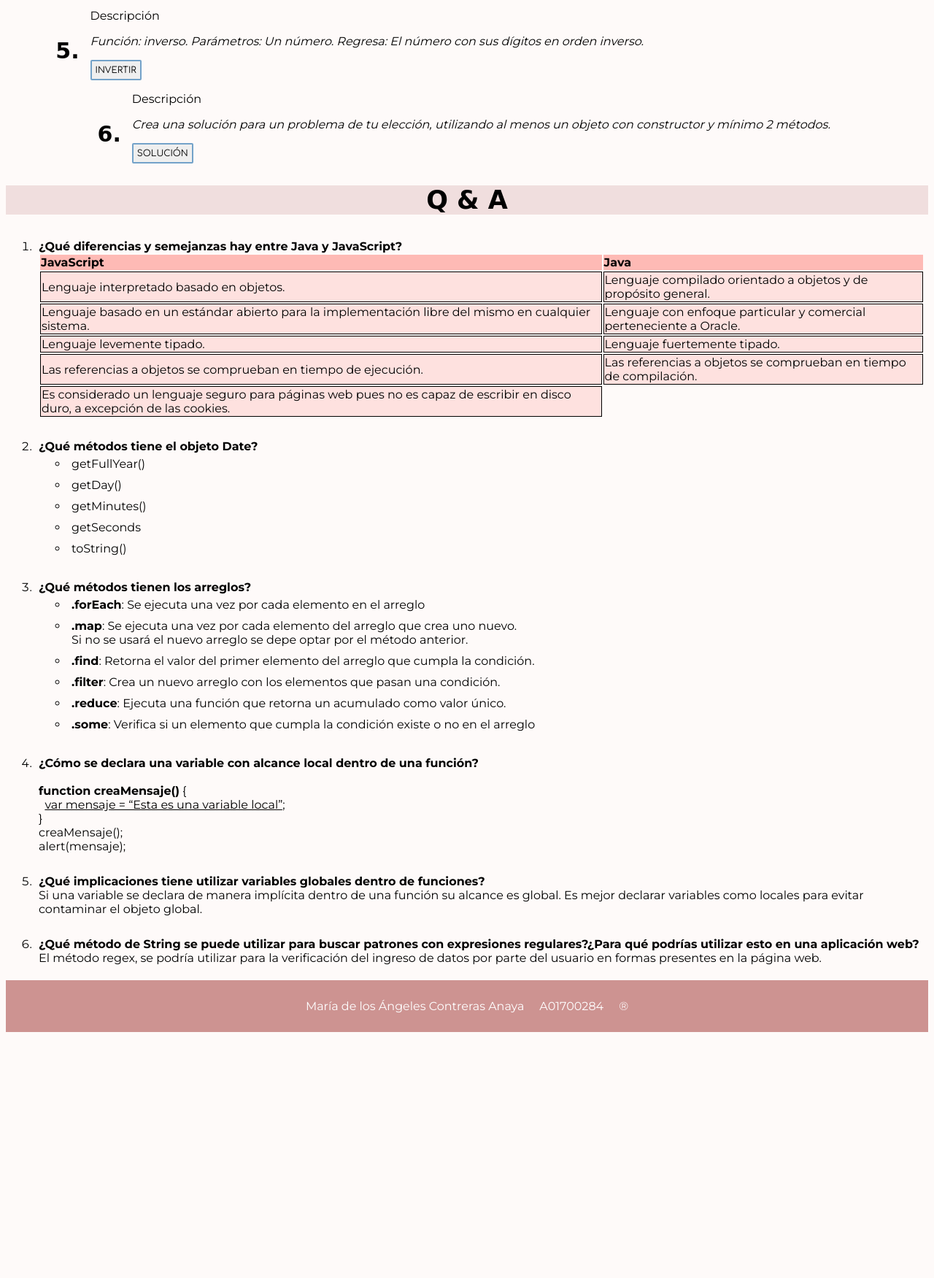
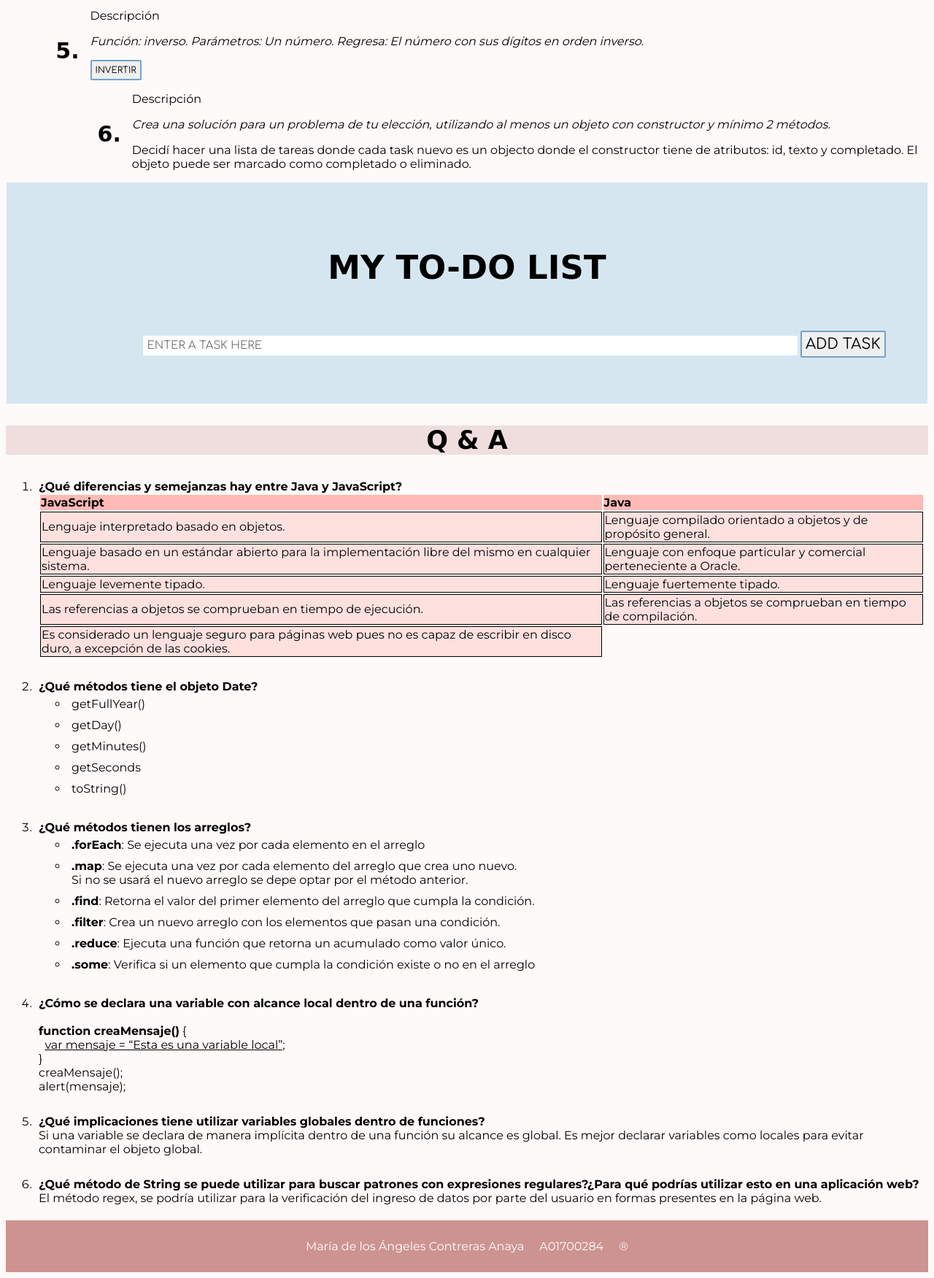
Before and after one commit to angieanaya/TC2026, a PHP site: page /Lab4.html in a window 1280 px wide. Shown: the part 713-2464 px from the top of the page at 73% size. Before the commit the page ends 2127 px from the top, so only its background shows below. Run offline with PHP 8.4, Linux system fonts and the light colour scheme; some web fonts are replaced.

Commit message:
Fix done tasks

```diff
--- /dev/null
+++ b/LAB4/Ejercicio6.js
@@ -0,0 +1,43 @@
+// Creates a new list item when clicking on the "ADD TASK" button
+function addTask() {
+  //creates a <li> tag in which the input will be stored
+  let li = document.createElement("li");
+  //retrieves the text entered by the user
+  let inputValue = document.getElementById("taskInput").value;
+  let t = document.createTextNode(inputValue);
+  li.appendChild(t);
+
+  //if the placeholder is empty it reminds the user to write something
+  if (inputValue === '') {
+    alert("Enter a task first please :)");
+  } else {
+    document.getElementById("myTasks").appendChild(li);
+  }
+  //adds the task entered to the bottom of the list set in the html file
+  document.getElementById("taskInput").value = "";
+
+  //prints the close button in the right place
+  let span = document.createElement("SPAN");
+  let txt = document.createTextNode("x");
+  span.className = "close";
+  span.appendChild(txt);
+  li.appendChild(span);
+
+  //adds functionality to the close button append to each list item
+  let close = document.getElementsByClassName("close");
+
+  for (i = 0; i < close.length; i++) {
+    close[i].onclick = function() {
+      let div = this.parentElement;
+      div.style.display = "none";
+    }
+  }
+
+ 	//crosses out the tasks when clicked on them
+	let list = document.querySelector('ul');
+	list.addEventListener('click', function(ev) {
+  		if (ev.target.tagName === 'LI') {
+    	ev.target.classList.toggle('checked');
+  		}
+	});
+}
--- a/LAB4/Lab4.html
+++ b/LAB4/Lab4.html
@@ -56,7 +56,18 @@
 			<h3>6.</h3>
 			<p>Descripción</p>
 			<p><em>Crea una solución para un problema de tu elección, utilizando al menos un objeto con constructor y mínimo 2 métodos.</em></p>
-			<button onclick="probelma()">SOLUCIÓN</button>
+			<p>Decidí hacer una lista de tareas donde cada task nuevo es un objecto donde el constructor tiene de atributos: id, texto y completado. El objeto puede ser marcado como completado o eliminado.</p>
+
+			<section>
+				<div id="myDIV" class="header">
+  				<h1>MY TO-DO LIST</h1>
+  				<input type="text" id="taskInput" placeholder="ENTER A TASK HERE">
+  				<button onclick="addTask()" class="addBtn">ADD TASK</button>
+				</div>
+				<ul id="myTasks">
+				</ul>
+			</section>
+
 		</article>
 	</section>
 	<section>
--- a/LAB4/styles.css
+++ b/LAB4/styles.css
@@ -76,3 +76,95 @@ button:hover{
 	background-color: #73A2C9;
   	color: white;
 }
+/* TO DO LIST STYLE*/
+
+#myTasks {
+  margin: 0;
+  padding: 0;
+}
+
+#myTasks li {
+  cursor: pointer;
+  position: relative;
+  padding-left: 40px;
+  background: #eee;
+  font-size: 18px;
+
+  -webkit-user-select: none;
+  -moz-user-select: none;
+  -ms-user-select: none;
+  user-select: none;
+}
+
+#myTasks li:hover {
+  background: #B4D2E7;
+}
+
+#myTasks li.checked {
+  background: #B4D2E7;
+  color: #fff;
+  text-decoration: line-through;
+}
+
+#myTasks li.checked::before {
+  content: '';
+  position: absolute;
+  border-color: #fff;
+  border-style: solid;
+  border-width: 0 2px 2px 0;
+  top: 4.5px;
+  left: 16px;
+  transform: rotate(45deg);
+  height: 15px;
+  width: 7px;
+}
+
+.close {
+  position: absolute;
+  right: 0;
+  top: 0;
+  padding: 4.5px 10px 4.5px 10px;
+}
+
+.close:hover {
+  background-color: #94ACBE;
+  color: white;
+}
+
+.header {
+  background-color: #D6E6F1;
+  padding: 30px 40px;
+  text-align: center;
+  -webkit-user-select: none;
+  -moz-user-select: none;
+  -ms-user-select: none;
+  user-select: none;
+}
+
+input {
+  margin-left: 11%;
+  margin-bottom: 3%;
+    border: none;
+    border-radius: 0;
+    width: 75%;
+    padding: 5px;
+    float: center;
+    font-size: 15px;
+    font-family: 'Comfortaa', cursive;
+}
+
+.addBtn {
+  font-family: 'Comfortaa', cursive;
+  padding: 5px;
+  border: 2px solid #73A2C9;
+  font-size: 20px;
+  border-radius: 2px;
+    -webkit-user-select: none;
+    -moz-user-select: none;
+    -ms-user-select: none;
+    user-select: none;
+}
+
+.addBtn:hover {
+  background-color: #73A2C9;
+}
```
Also changed, not shown: LAB4/laptop.png (added).
